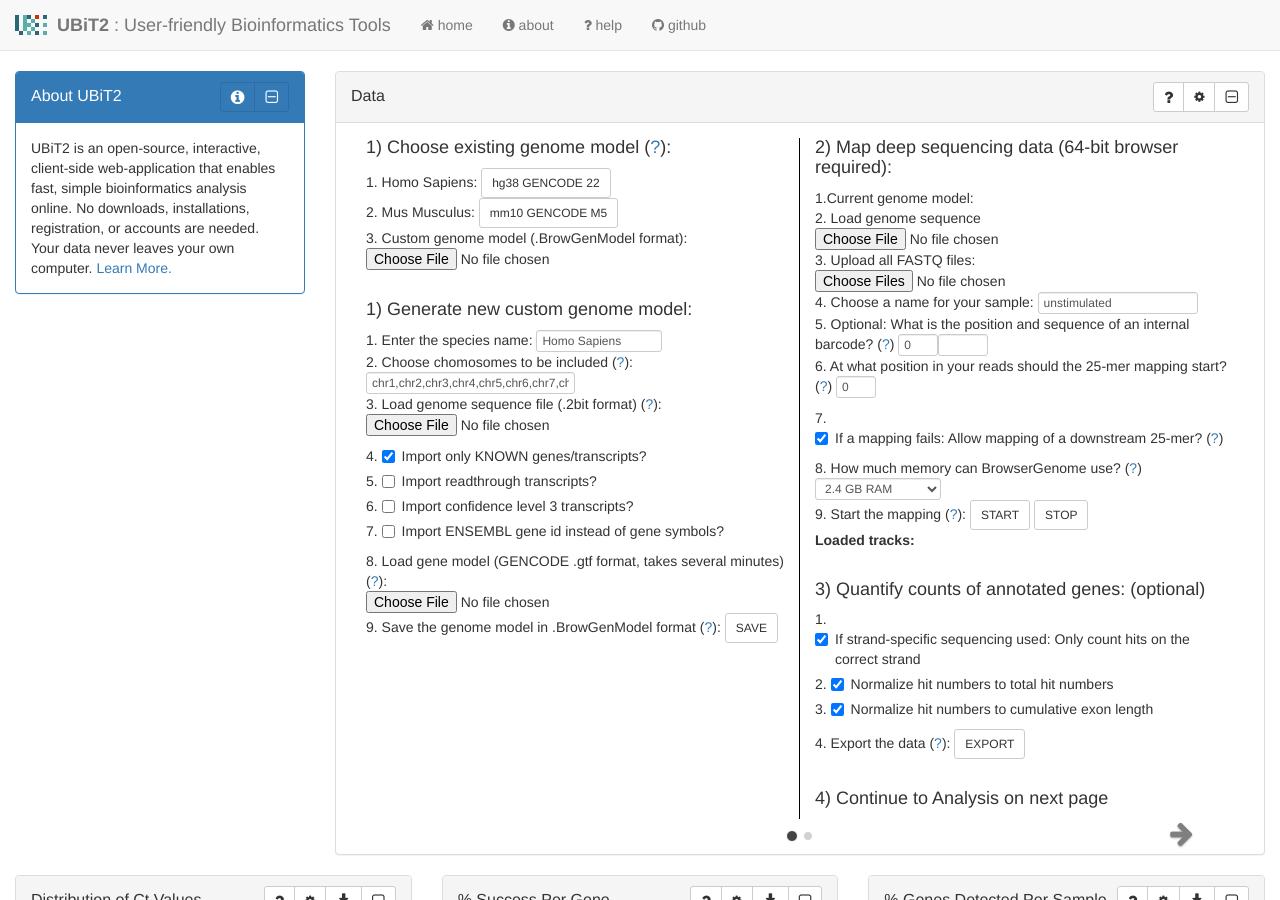
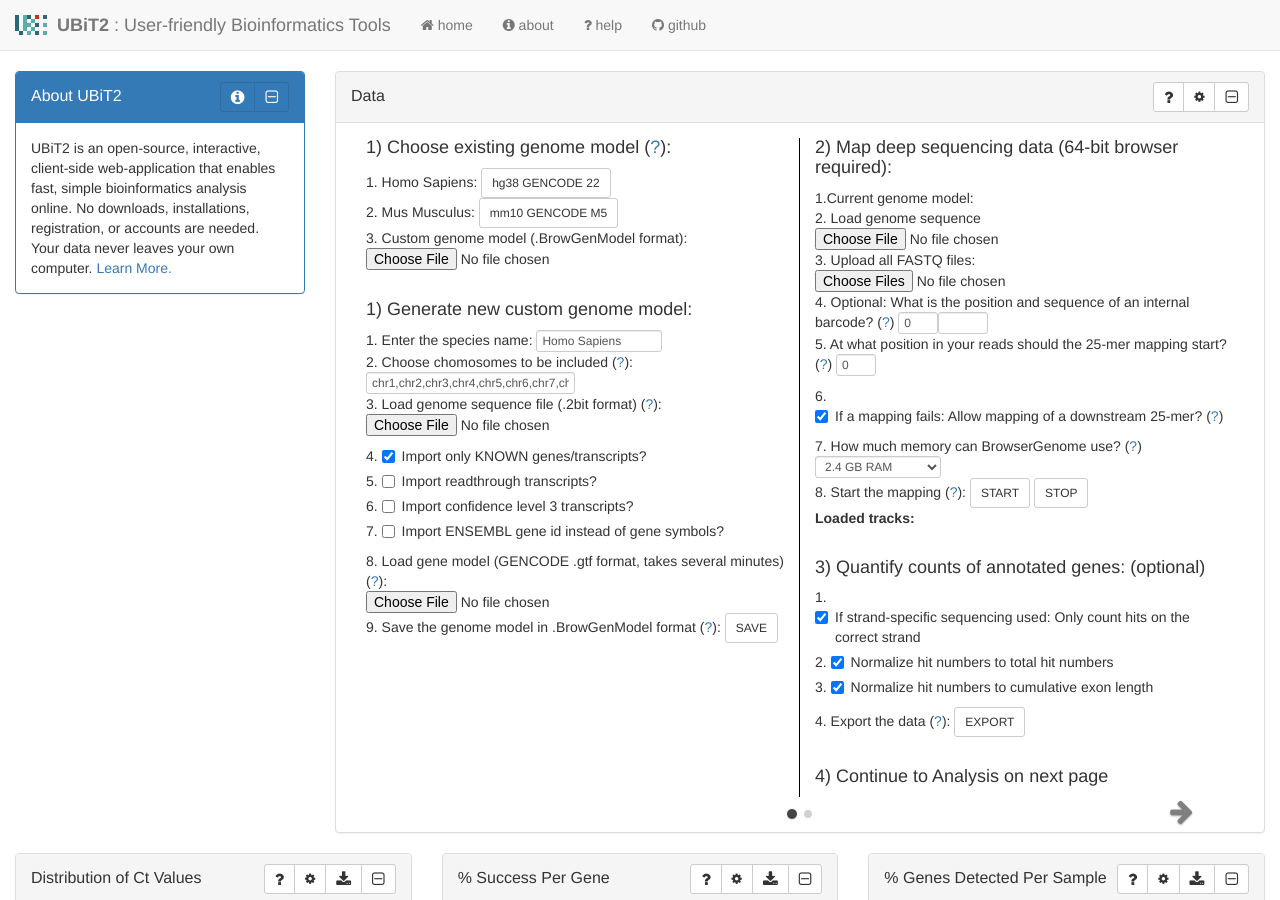
Before and after one commit to JEFworks/ubit2, a Jekyll site: the page built from index.html, in a window 1280 px wide and 900 px high. Built offline with Jekyll 4.4.1, drawn with Linux system fonts in a browser that asks for light colours; a script that is not in the unit is left out.

Commit message:
Removed trackname feature. Trackname is automatically taken to be filename

```diff
--- a/index.html
+++ b/index.html
@@ -146,22 +146,21 @@
 				      		</div>
 				      		3. Upload all FASTQ files:
 				      		<input type="file" id="SeqFiles" name="files[]" multiple />
-				      		4. Choose a name for your sample: <input type="text" class="form-control input-xs" id="alignmentsamplename" value="unstimulated" style="width:160px; display: inline"></input><br>
-				      		5. Optional: What is the position and sequence of an internal barcode? (<a href="javascript:Help(6);">?</a>) <input type="text" class="form-control input-xs" id="barcodepos" value="0" style="width:40px; display: inline"/><input type="text" class="form-control input-xs" id="barcode" value="" style="width:50px; display: inline"/><br>
-				      		6. At what position in your reads should the 25-mer mapping start? (<a href="javascript:Help(7);">?</a>) <input type="text" class="form-control input-xs" id="alignmentstart" value="0" style="width:40px; display: inline"></input><br>
+				      		4. Optional: What is the position and sequence of an internal barcode? (<a href="javascript:Help(6);">?</a>) <input type="text" class="form-control input-xs" id="barcodepos" value="0" style="width:40px; display: inline"/><input type="text" class="form-control input-xs" id="barcode" value="" style="width:50px; display: inline"/><br>
+				      		5. At what position in your reads should the 25-mer mapping start? (<a href="javascript:Help(7);">?</a>) <input type="text" class="form-control input-xs" id="alignmentstart" value="0" style="width:40px; display: inline"></input><br>
 				      		<div class="checkbox">
-			      	            7.
+			      	            6.
 			      	            <label>
 			      	            	<input type="checkbox" id="secondalignment" checked/>
 			      	            	If a mapping fails: Allow mapping of a downstream 25-mer? (<a href="javascript:Help(8);">?</a>)
 			      	            </label>
 			      	        </div>
-				      		8. How much memory can BrowserGenome use? (<a href="javascript:Help(9);">?</a>)
+				      		7. How much memory can BrowserGenome use? (<a href="javascript:Help(9);">?</a>)
 				      		<select class="form-control input-xs" id="highmemmode" style="width:30%; display:inline">
 				      		    <option value="0">2.4 GB RAM</option>
 				      		    <option value="1">23 GB RAM (10x faster)</option>
 				      		</select><br>
-				      		9. Start the mapping (<a href="javascript:Help(10);">?</a>): <button class="btn btn-default btn-sm" onclick='StartDeepSeqAlign();'>START</button>
+				      		8. Start the mapping (<a href="javascript:Help(10);">?</a>): <button class="btn btn-default btn-sm" onclick='StartDeepSeqAlign();'>START</button>
 				      		<button class="btn btn-default btn-sm" onclick='run=0;SortSeqAlignment();'>STOP</button>
 
 				      		<br>
@@ -1080,7 +1079,8 @@
         SeqMaxHitnum = SeqMaxReadnum;
 
         SeqHitNum[SeqSample] = 0; //later: new arrays
-        SeqHitFilename[SeqSample] = document.getElementById("alignmentsamplename").value;
+        var tempName = document.getElementById('SeqFiles').files[0].name;
+        SeqHitFilename[SeqSample] = tempName.substring(0, tempName.lastIndexOf('.'));
         string = '';
         for (var i = 0; i <= SeqSample; i++) {
         	if (i == SeqSample) {
```
Also changed, not shown: other parts of index.html (+0 -1 lines), 1 other file.
